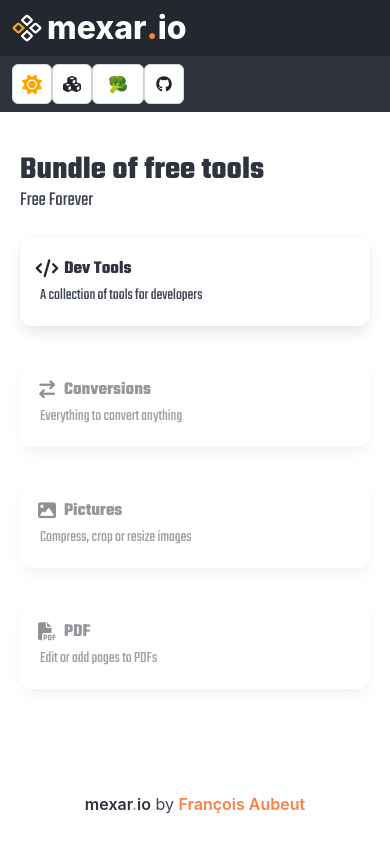
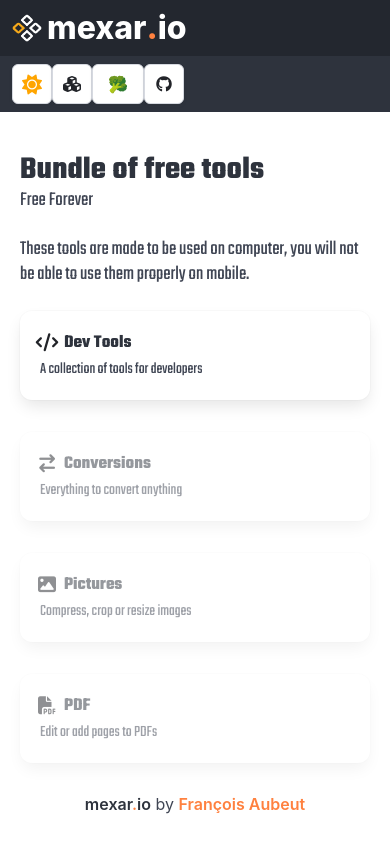
Before and after one commit to MeXaaR/mexar.io, a Next.js app: page / in a window 390 px wide. Built offline with nearby package versions, Linux system fonts and the light colour scheme.

Commit message:
add mobile only message

```diff
--- a/app/page.tsx
+++ b/app/page.tsx
@@ -13,6 +13,10 @@ export default function Home() {
           <div className="container is-max-tablet">
             <h3 className="title">Bundle of free tools</h3>
             <h3 className="subtitle">Free Forever</h3>
+            <h3 className="subtitle is-hidden-tablet">
+              These tools are made to be used on computer, you will not be able
+              to use them properly on mobile.
+            </h3>
             <div className="grid is-gap-4 is-col-min-14">
               {availableTools.map((tool, i) => (
                 <Link
--- a/components/common/MainLayout.tsx
+++ b/components/common/MainLayout.tsx
@@ -15,7 +15,7 @@ export const MainLayout = ({
   return (
     <div className="">
       <Navbar />
-      <div className={`columns ${styles.main}`}>
+      <div className={`columns is-mobile ${styles.main}`}>
         <div className="column is-one-fifth">
           <Menu basePath={basePath} menuItems={menuItems} />
         </div>
```
